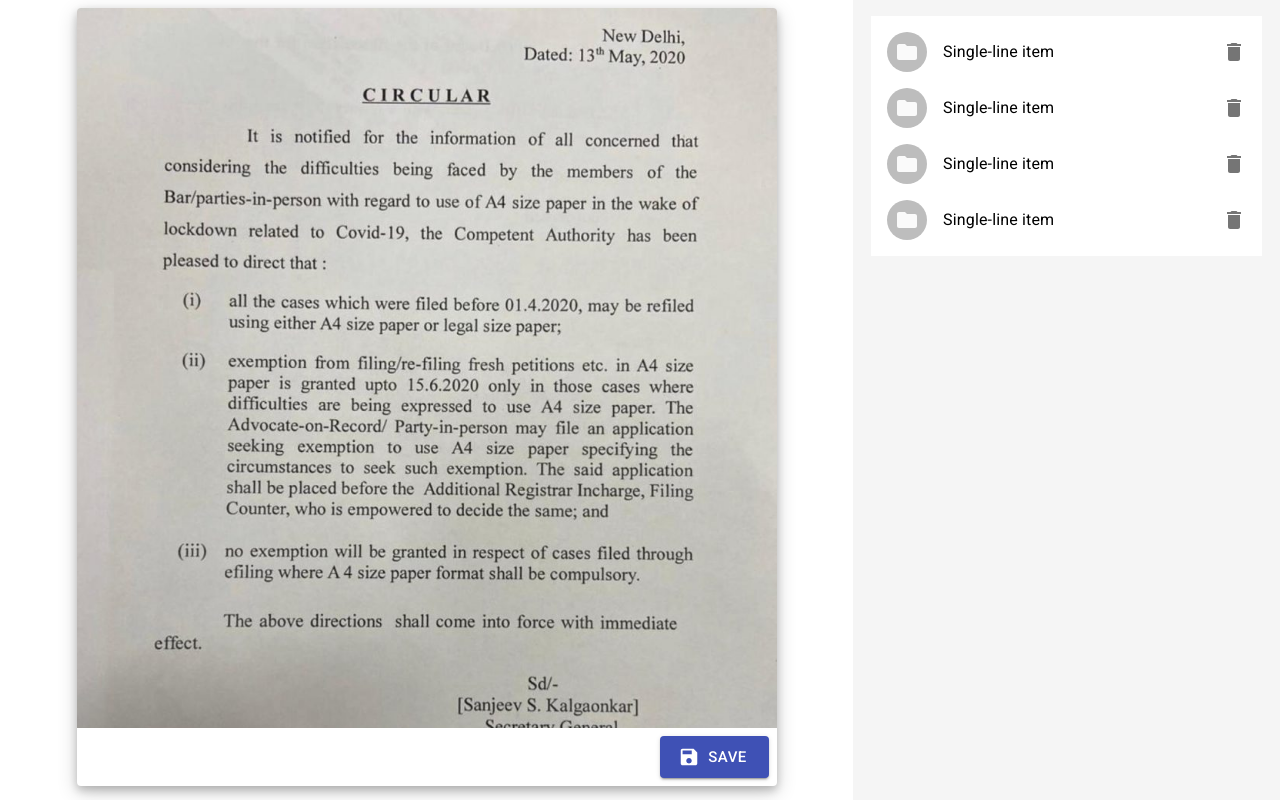
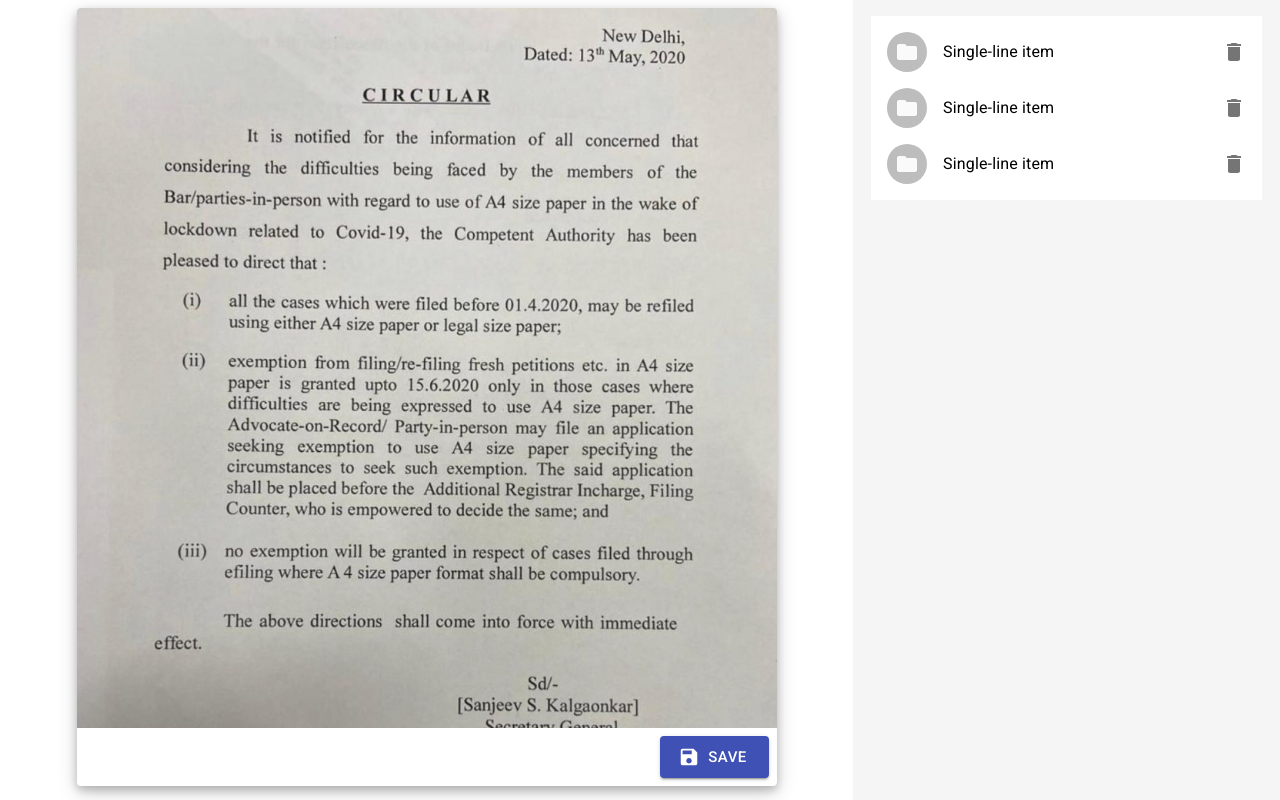
Before and after one commit to ranisharma8206/FastInvoiceSacnner, a React (Create React App) app: page / in a window 1280 px wide. Built offline with nearby package versions, Linux system fonts and the light colour scheme.

Commit message:
Made basic sidebar

```diff
--- a/src/components/SideBar.js
+++ b/src/components/SideBar.js
@@ -1,15 +1,8 @@
 import React from 'react';
 import { makeStyles } from '@material-ui/core/styles';
 import List from '@material-ui/core/List';
-import ListItem from '@material-ui/core/ListItem';
-import ListItemAvatar from '@material-ui/core/ListItemAvatar';
-import ListItemSecondaryAction from '@material-ui/core/ListItemSecondaryAction';
-import ListItemText from '@material-ui/core/ListItemText';
-import Avatar from '@material-ui/core/Avatar';
-import IconButton from '@material-ui/core/IconButton';
 import Grid from '@material-ui/core/Grid';
-import FolderIcon from '@material-ui/icons/Folder';
-import DeleteIcon from '@material-ui/icons/Delete';
+import SingleList from './SingleList.js'
 
 const useStyles = makeStyles((theme) => ({
   demo: {
@@ -17,43 +10,18 @@ const useStyles = makeStyles((theme) => ({
   },
 }));
 
-function generate(element) {
-  return [0, 1, 2, 3].map((value) =>
-    React.cloneElement(element, {
-      key: value,
-    }),
-  );
-}
-
 export default function InteractiveList() {
   const classes = useStyles();
-  const [dense, setDense] = React.useState(false);
-  const [secondary, setSecondary] = React.useState(false);
 
   return (
     <div>
       <Grid container justify="center" style={{marginTop : '2vh'}}>
         <Grid item xs={12} md={ 11}>
           <div className={classes.demo}>
-            <List dense={dense}>
-              {generate(
-                <ListItem>
-                  <ListItemAvatar>
-                    <Avatar>
-                      <FolderIcon />
-                    </Avatar>
-                  </ListItemAvatar>
-                  <ListItemText
-                    primary="Single-line item"
-                    secondary={secondary ? 'Secondary text' : null}
-                  />
-                  <ListItemSecondaryAction>
-                    <IconButton edge="end" aria-label="delete">
-                      <DeleteIcon />
-                    </IconButton>
-                  </ListItemSecondaryAction>
-                </ListItem>,
-              )}
+            <List>
+              <SingleList></SingleList>
+              <SingleList></SingleList>
+              <SingleList></SingleList>
             </List>
           </div>
         </Grid>
--- a/src/components/SingleList.js
+++ b/src/components/SingleList.js
@@ -0,0 +1,31 @@
+import React from 'react';
+import ListItem from '@material-ui/core/ListItem';
+import ListItemAvatar from '@material-ui/core/ListItemAvatar';
+import ListItemSecondaryAction from '@material-ui/core/ListItemSecondaryAction';
+import ListItemText from '@material-ui/core/ListItemText';
+import Avatar from '@material-ui/core/Avatar';
+import IconButton from '@material-ui/core/IconButton';
+import FolderIcon from '@material-ui/icons/Folder';
+import DeleteIcon from '@material-ui/icons/Delete';
+
+
+export default function SingleList() {
+
+  return (
+    <ListItem>
+        <ListItemAvatar>
+        <Avatar>
+            <FolderIcon />
+        </Avatar>
+        </ListItemAvatar>
+        <ListItemText
+        primary="Single-line item"
+        />
+        <ListItemSecondaryAction>
+        <IconButton edge="end" aria-label="delete">
+            <DeleteIcon />
+        </IconButton>
+        </ListItemSecondaryAction>
+  </ListItem>
+  );
+}
```
